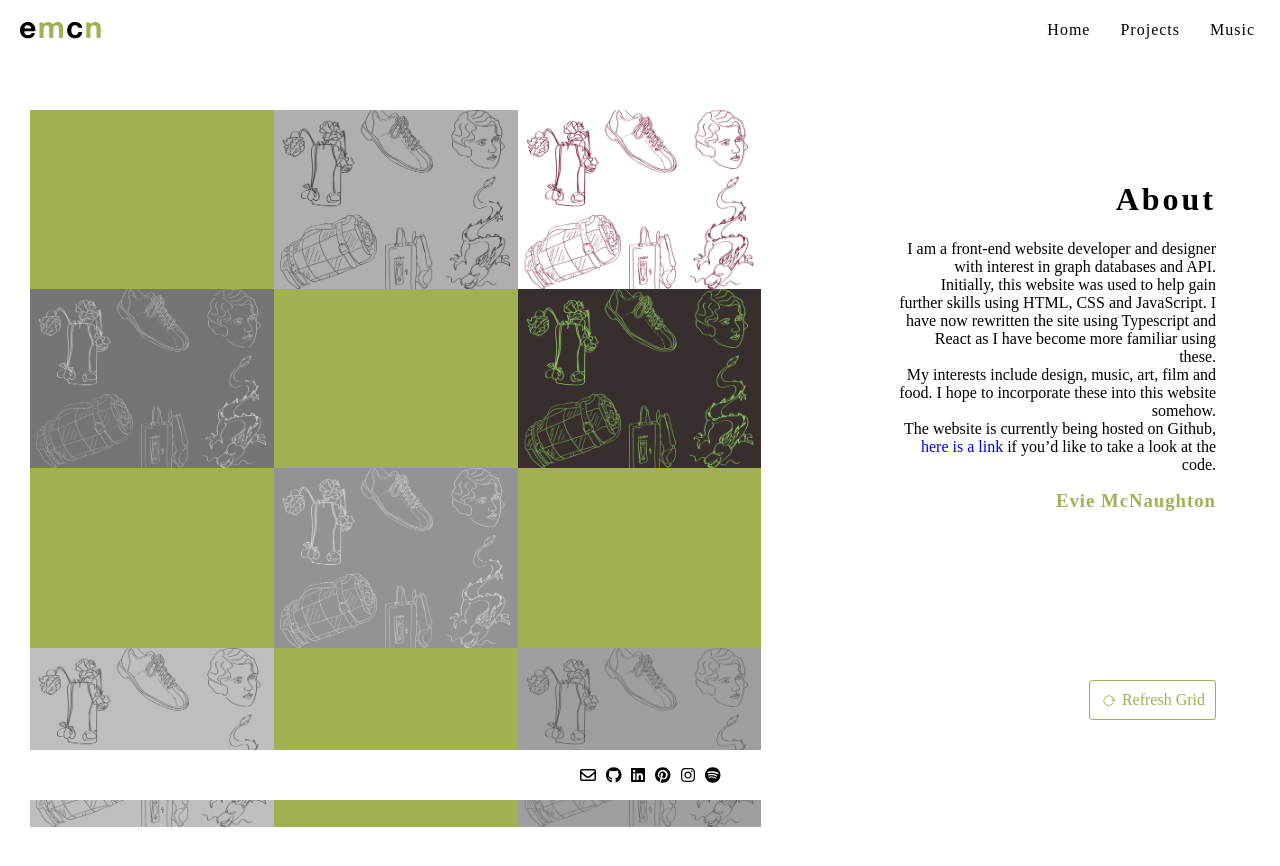
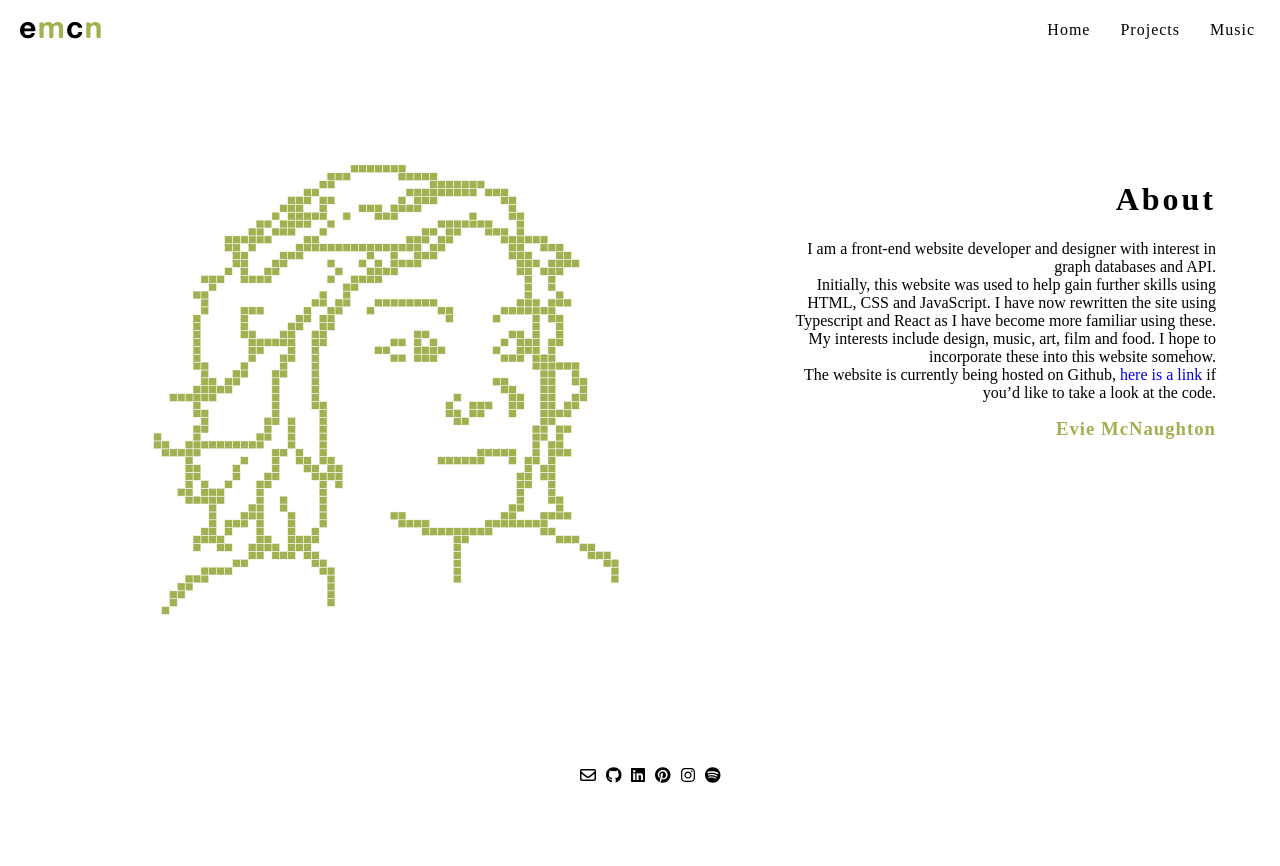
Before and after one commit to eviemcn/eviemcn.github.io, a React (Create React App) app: page / in a window 1280 px wide. Shown: the top 866 px of the page. After the commit the page ends 800 px from the top, so only its background shows below. Built offline with nearby package versions, Linux system fonts and the light colour scheme; a web font is replaced by a local one.

Commit message:
fix home pages issues and remove sketch grid

```diff
--- a/src/views/home-styles.tsx
+++ b/src/views/home-styles.tsx
@@ -5,7 +5,7 @@ export const DetailsWrapper = styled.div`
   @media only screen and (min-width: 850px) {
     padding-top: 0;
     position: fixed;
-    width: 25%;
+    width: 35%;
     right: 5%;
     top: 20%;
     text-align: right;
@@ -90,15 +90,24 @@ export const Sketch = styled.div<{
 
 export const SketchGrid = styled.div`
   @media only screen and (min-width: 850px) {
-    width: 80%;
+    width: 70%;
+    margin-left: 10%;
+    margin-top: 5%;
   }
   @media only screen and (min-width: 1440px) {
-    width: 75%;
+    width: 70%;
     margin-left: 8%;
     margin-bottom: 0;
   }
-  height: 80vmin;
-  margin-top: 70px;
+  display: flex;
+  height: 70vmin;
+  :hover {
+    > svg {
+      > path {
+        fill: #a3b051;
+      }
+    }
+  }
 `;
 
 export const RefreshWrapper = styled.div`
--- a/src/views/home.tsx
+++ b/src/views/home.tsx
@@ -11,6 +11,7 @@ import {
   TextWrapper,
 } from "./home-styles";
 import { ReactComponent as RefreshIcon } from "../assets/refresh16.svg";
+import { ReactComponent as PixelPortrait } from "../assets/portrait-pixel.svg";
 
 export const Home = () => {
   const [filterValues, setFilterValues] = useState(
@@ -44,71 +45,9 @@ export const Home = () => {
       </DetailsWrapper>
       <SketchWrapper>
         <SketchGrid>
-          <SketchRow>
-            <Sketch imageUrl="" filter={filterValues[0]} />
-            <Sketch
-              imageUrl="../assets/home/sketches/sketch-pink.png"
-              filter={filterValues[1]}
-            />
-            <Sketch
-              imageUrl="../assets/home/sketches/sketch-maroon.png"
-              filter={filterValues[2]}
-            />
-            <Sketch imageUrl="" filter={filterValues[3]} />
-          </SketchRow>
-          <SketchRow>
-            <Sketch
-              imageUrl="../assets/home/sketches/sketch-green.png"
-              filter={filterValues[4]}
-            />
-            <Sketch imageUrl="" filter={filterValues[5]} />
-            <Sketch
-              imageUrl="../assets/home/sketches/sketch-alien.png"
-              filter={filterValues[6]}
-            />
-            <Sketch
-              imageUrl="../assets/home/sketches/sketch-purple.png"
-              filter={filterValues[7]}
-            />
-          </SketchRow>
-          <SketchRow>
-            <Sketch imageUrl="" filter={filterValues[8]} />
-            <Sketch
-              imageUrl="../assets/home/sketches/sketch-orange.png"
-              filter={filterValues[9]}
-            />
-            <Sketch imageUrl="" filter={filterValues[10]} />
-            <Sketch
-              imageUrl="../assets/home/sketches/sketch-bluenote.png"
-              filter={filterValues[11]}
-            />
-          </SketchRow>
-          <SketchRow>
-            <Sketch
-              imageUrl="../assets/home/sketches/sketch-aqua.png"
-              filter={filterValues[12]}
-            />
-            <Sketch imageUrl="" filter={filterValues[13]} />
-            <Sketch
-              imageUrl="../assets/home/sketches/sketch-mustard.png"
-              filter={filterValues[14]}
-            />
-            <Sketch imageUrl="" filter={filterValues[15]} />
-          </SketchRow>
+          <PixelPortrait fill="#a3b051"/>
         </SketchGrid>
       </SketchWrapper>
-      <RefreshWrapper>
-        <Refresh
-          onClick={() =>
-            setFilterValues(
-              Array.from({ length: 16 }, () => Math.random() < 0.5)
-            )
-          }
-        >
-          <RefreshIcon />
-          <p>Refresh Grid</p>
-        </Refresh>
-      </RefreshWrapper>
     </div>
   );
 };
```
Also changed, not shown: src/assets/portrait-pixel.svg (added), 1 other file (tests, documents, lock files or other folders).
